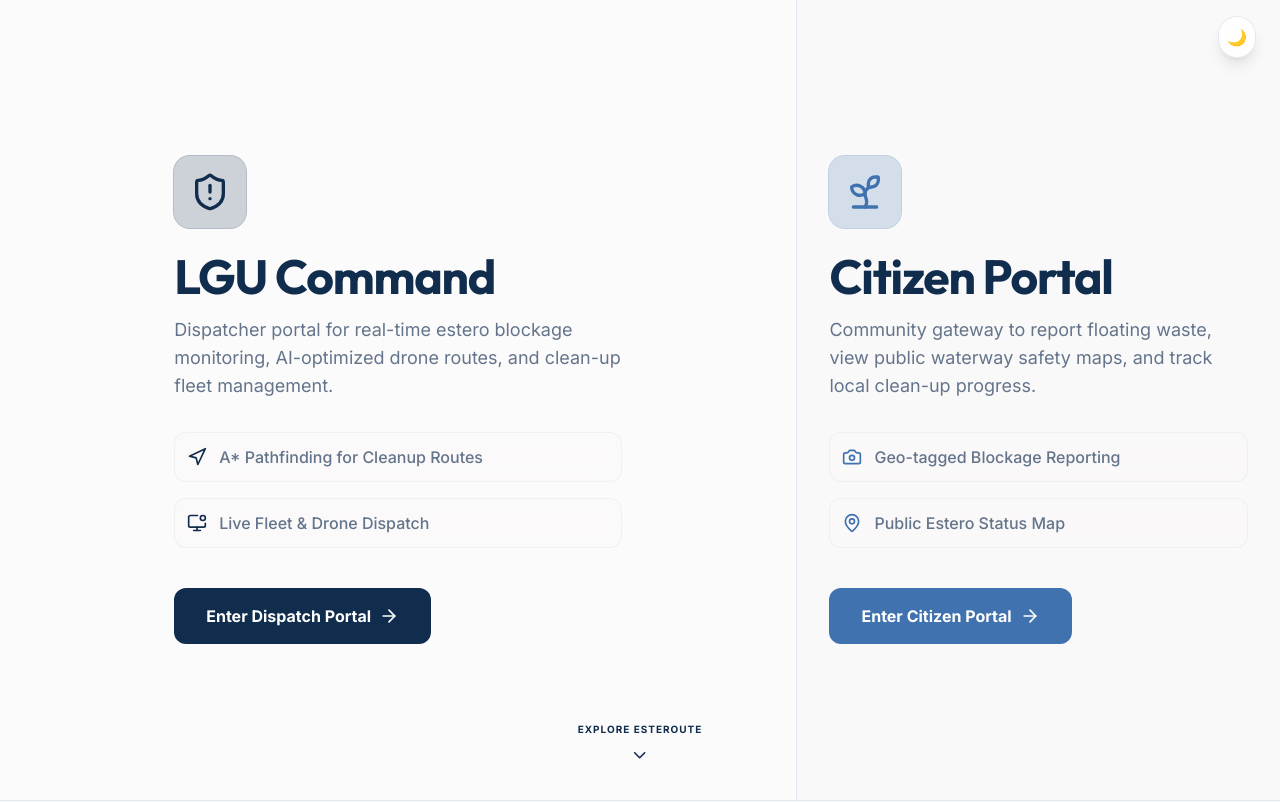
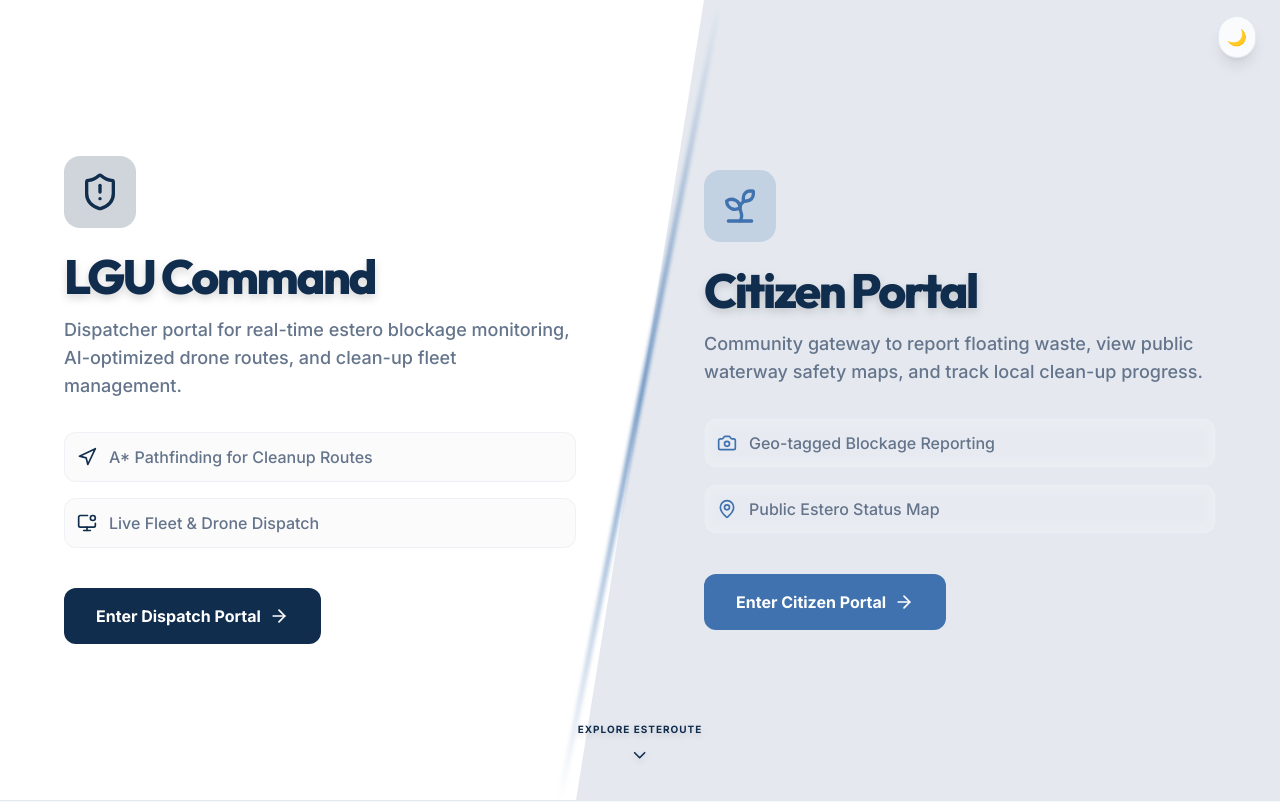
Before and after one commit to Goldenavs/esteRoute, a React (Vite) app in the folder frontend/: page /login in a window 1280 px wide. Shown: the top 802 px of the page. Built offline with nearby package versions, Linux system fonts and the light colour scheme.

Commit message:
style: refactor initial UI to look better

```diff
--- a/frontend/src/pages/auth/UniversalLogin.tsx
+++ b/frontend/src/pages/auth/UniversalLogin.tsx
@@ -184,65 +184,96 @@ export default function UniversalLogin() {
       {/* ---------------- SECTIONS ---------------- */}
 
       {/* Hero Section */}
-      <section id="hero" className="relative h-screen w-full flex flex-col md:flex-row">
+      <section id="hero" className="relative h-screen w-full overflow-hidden bg-app-bg">
          {/* Left Side: Dispatcher / Admin */}
-         <div
-          className="relative h-1/2 md:h-full flex flex-col justify-center items-center p-8 transition-all duration-700 ease-in-out border-b md:border-b-0 md:border-r border-border-subtle bg-surface/50 overflow-hidden group"
-          style={{ flex: adminFlex }}
+         <motion.div
+          className="absolute inset-0 w-full h-full bg-surface group origin-left"
+          style={{
+            clipPath: 'polygon(0 0, 55% 0, 45% 100%, 0 100%)' // Exact cut at 55% top, 45% bottom
+          }}
+          initial={{ opacity: 1 }}
+          animate={{
+            scale: hoveredPanel === 'admin' ? 1.05 : hoveredPanel === 'citizen' ? 0.95 : 1,
+            opacity: hoveredPanel === 'citizen' ? 0.4 : 1,
+            filter: hoveredPanel === 'citizen' ? 'blur(8px) brightness(0.7)' : 'blur(0px) brightness(1)',
+            zIndex: hoveredPanel === 'admin' ? 20 : 10,
+          }}
+          transition={{ type: "spring", stiffness: 200, damping: 30 }}
           onMouseEnter={() => setHoveredPanel('admin')}
           onMouseLeave={() => setHoveredPanel(null)}
         >
-          <div className="absolute inset-0 opacity-10 group-hover:opacity-20 transition-opacity duration-700 bg-[radial-gradient(ellipse_at_center,_var(--tw-gradient-stops))] from-brand-dark via-transparent to-transparent pointer-events-none" />
+          <div className="absolute inset-0 opacity-10 group-hover:opacity-30 transition-opacity duration-700 bg-[radial-gradient(ellipse_at_center,_var(--tw-gradient-stops))] from-brand-dark via-transparent to-transparent pointer-events-none" />
 
-          <div className="relative z-10 max-w-md w-full flex flex-col items-center md:items-start text-center md:text-left transition-transform duration-700 group-hover:-translate-y-2">
-            <div className="bg-brand-dark/20 p-4 rounded-2xl mb-6 ring-1 ring-brand-dark/30 group-hover:ring-brand-dark transition-all">
+          {/* Inner Content Container - constrained to left half */}
+          <div className="absolute left-0 top-0 w-full md:w-1/2 h-full flex flex-col justify-center items-center md:items-start p-8 lg:p-16 z-10">
+            <div className="bg-brand-dark/20 p-4 rounded-2xl mb-6 ring-1 ring-brand-dark/30 shadow-[0_0_30px_rgba(var(--brand-dark),0.3)]">
               <ShieldAlert className="w-10 h-10 text-brand-dark" />
             </div>
-            <h1 className="text-4xl md:text-5xl font-heading font-bold mb-4 tracking-tight">LGU Command</h1>
-            <p className="text-text-secondary text-lg mb-8">Dispatcher portal for real-time estero blockage monitoring, AI-optimized drone routes, and clean-up fleet management.</p>
+            <h1 className="text-4xl md:text-5xl font-heading font-black mb-4 tracking-tighter drop-shadow-lg">LGU Command</h1>
+            <p className="text-text-secondary text-lg mb-8 font-medium">Dispatcher portal for real-time estero blockage monitoring, AI-optimized drone routes, and clean-up fleet management.</p>
             <div className="space-y-4 mb-10 w-full">
               <FeatureItem icon={<Navigation className="w-5 h-5 text-brand-dark" />} text="A* Pathfinding for Cleanup Routes" />
               <FeatureItem icon={<MonitorDot className="w-5 h-5 text-brand-dark" />} text="Live Fleet & Drone Dispatch" />
             </div>
-            <Link to="/admin" className="w-full md:w-auto flex items-center justify-center gap-2 bg-brand-dark text-white px-8 py-4 rounded-xl font-bold hover:shadow-lg hover:shadow-brand-dark/20 transition-all hover:-translate-y-1">
+            <Link to="/admin" className="w-full md:w-auto flex items-center justify-center gap-2 bg-brand-dark text-white px-8 py-4 rounded-xl font-bold hover:shadow-lg hover:shadow-brand-dark/40 transition-all hover:-translate-y-1">
               Enter Dispatch Portal
               <ArrowRight className="w-5 h-5" />
             </Link>
           </div>
-        </div>
+        </motion.div>
 
         {/* Right Side: Citizen */}
-        <div
-          className="relative h-1/2 md:h-full flex flex-col justify-center items-center p-8 transition-all duration-700 ease-in-out bg-surface/20 overflow-hidden group"
-          style={{ flex: citizenFlex }}
+        <motion.div
+          className="absolute inset-0 w-full h-full bg-brand-primary/10 group origin-right"
+          style={{
+            clipPath: 'polygon(55% 0, 100% 0, 100% 100%, 45% 100%)' // Perfectly complements the left panel
+          }}
+          initial={{ opacity: 1 }}
+          animate={{
+            scale: hoveredPanel === 'citizen' ? 1.05 : hoveredPanel === 'admin' ? 0.95 : 1,
+            opacity: hoveredPanel === 'admin' ? 0.4 : 1,
+            filter: hoveredPanel === 'admin' ? 'blur(8px) brightness(0.7)' : 'blur(0px) brightness(1)',
+            zIndex: hoveredPanel === 'citizen' ? 20 : 10,
+          }}
+          transition={{ type: "spring", stiffness: 200, damping: 30 }}
           onMouseEnter={() => setHoveredPanel('citizen')}
           onMouseLeave={() => setHoveredPanel(null)}
         >
-           <div className="absolute inset-0 opacity-10 group-hover:opacity-20 transition-opacity duration-700 bg-[radial-gradient(ellipse_at_center,_var(--tw-gradient-stops))] from-brand-primary via-transparent to-transparent pointer-events-none" />
+           <div className="absolute inset-0 opacity-20 group-hover:opacity-40 transition-opacity duration-700 bg-[radial-gradient(ellipse_at_center,_var(--tw-gradient-stops))] from-brand-primary via-transparent to-transparent pointer-events-none" />
 
-          <div className="relative z-10 max-w-md w-full flex flex-col items-center md:items-start text-center md:text-left transition-transform duration-700 group-hover:-translate-y-2">
-            <div className="bg-brand-primary/20 p-4 rounded-2xl mb-6 ring-1 ring-brand-primary/30 group-hover:ring-brand-primary transition-all">
+           {/* Inner Content Container - constrained to right half */}
+          <div className="absolute right-0 top-0 w-full md:w-1/2 h-full flex flex-col justify-center items-center md:items-start p-8 lg:p-16 z-10 md:pl-12">
+            <div className="bg-brand-primary/20 p-4 rounded-2xl mb-6 ring-1 ring-brand-primary/30 shadow-[0_0_30px_rgba(var(--brand-primary),0.3)]">
               <Sprout className="w-10 h-10 text-brand-primary" />
             </div>
-            <h1 className="text-4xl md:text-5xl font-heading font-bold mb-4 tracking-tight">Citizen Portal</h1>
-            <p className="text-text-secondary text-lg mb-8">Community gateway to report floating waste, view public waterway safety maps, and track local clean-up progress.</p>
+            <h1 className="text-4xl md:text-5xl font-heading font-black mb-4 tracking-tighter drop-shadow-lg">Citizen Portal</h1>
+            <p className="text-text-secondary text-lg mb-8 font-medium">Community gateway to report floating waste, view public waterway safety maps, and track local clean-up progress.</p>
             <div className="space-y-4 mb-10 w-full">
               <FeatureItem icon={<Camera className="w-5 h-5 text-brand-primary" />} text="Geo-tagged Blockage Reporting" />
               <FeatureItem icon={<MapPin className="w-5 h-5 text-brand-primary" />} text="Public Estero Status Map" />
             </div>
-            <Link to="/citizen" className="w-full md:w-auto flex items-center justify-center gap-2 bg-brand-primary text-white px-8 py-4 rounded-xl font-bold hover:shadow-lg hover:shadow-brand-primary/20 transition-all hover:-translate-y-1">
+            <Link to="/citizen" className="w-full md:w-auto flex items-center justify-center gap-2 bg-brand-primary text-white px-8 py-4 rounded-xl font-bold hover:shadow-lg hover:shadow-brand-primary/40 transition-all hover:-translate-y-1">
               Enter Citizen Portal
               <ArrowRight className="w-5 h-5" />
             </Link>
           </div>
-        </div>
+        </motion.div>
+
+        {/* Separator Lighting Line */}
+        <div
+          className="absolute top-0 bottom-0 w-1 bg-gradient-to-b from-transparent via-brand-primary to-transparent blur-[2px] z-30 pointer-events-none hidden md:block"
+          style={{
+            left: '50%',
+            transform: 'translateX(-50%) skewX(-11.3deg)', // Matches the 55% to 45% diagonal slope
+          }}
+        />
 
         <div
-          className="absolute bottom-6 left-1/2 -translate-x-1/2 flex flex-col items-center animate-bounce text-text-muted z-20 hidden md:flex cursor-pointer hover:text-brand-primary transition-colors"
+          className="absolute bottom-6 left-1/2 -translate-x-1/2 flex flex-col items-center animate-bounce text-text-muted z-40 hidden md:flex cursor-pointer hover:text-brand-primary transition-colors"
           onClick={() => scrollTo('features')}
         >
-          <span className="text-[10px] font-bold uppercase tracking-widest mb-2">Explore esteRoute</span>
-          <ChevronDown className="w-5 h-5" />
+          <span className="text-[10px] font-bold uppercase tracking-widest mb-2 drop-shadow-md">Explore esteRoute</span>
+          <ChevronDown className="w-5 h-5 drop-shadow-md" />
         </div>
       </section>
 
```
